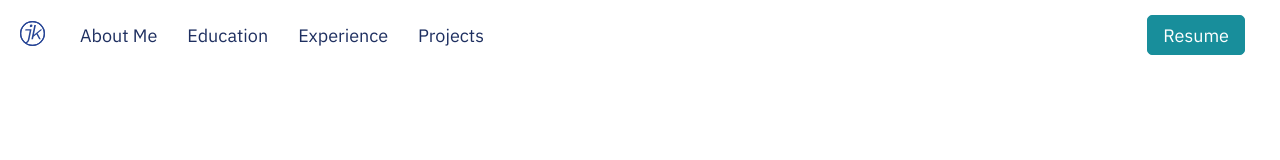
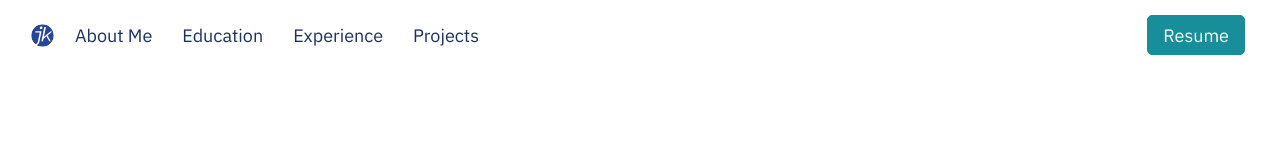
Before and after one commit to justinkonecny/website, a React (Create React App) app: page / in a window 1280 px wide. Shown: the top 160 px of the page. Built offline with nearby package versions, Linux system fonts and the light colour scheme.

Commit message:
Change icon

```diff
--- a/src/components/NavBar.js
+++ b/src/components/NavBar.js
@@ -19,8 +19,8 @@ class NavBar extends Component {
         } else {
             return (
                 <div className={this.props.display ? 'nav' : 'nav hide'}>
-                    <div style={{'margin': 'auto 20px'}}>
-                        <img src={icon} alt={'icon'} style={{'width': '25px'}}/>
+                    <div style={{'margin': 'auto 5px 18px 30px'}}>
+                        <img src={icon} alt={'icon'} style={{'width': '25px', 'height': '25px'}}/>
                     </div>
                     <div className={'nav-left'}>
                         {this.props.linksLeft}
```
Also changed, not shown: src/resources/icon.svg, 1 other file (tests, documents, lock files or other folders).
